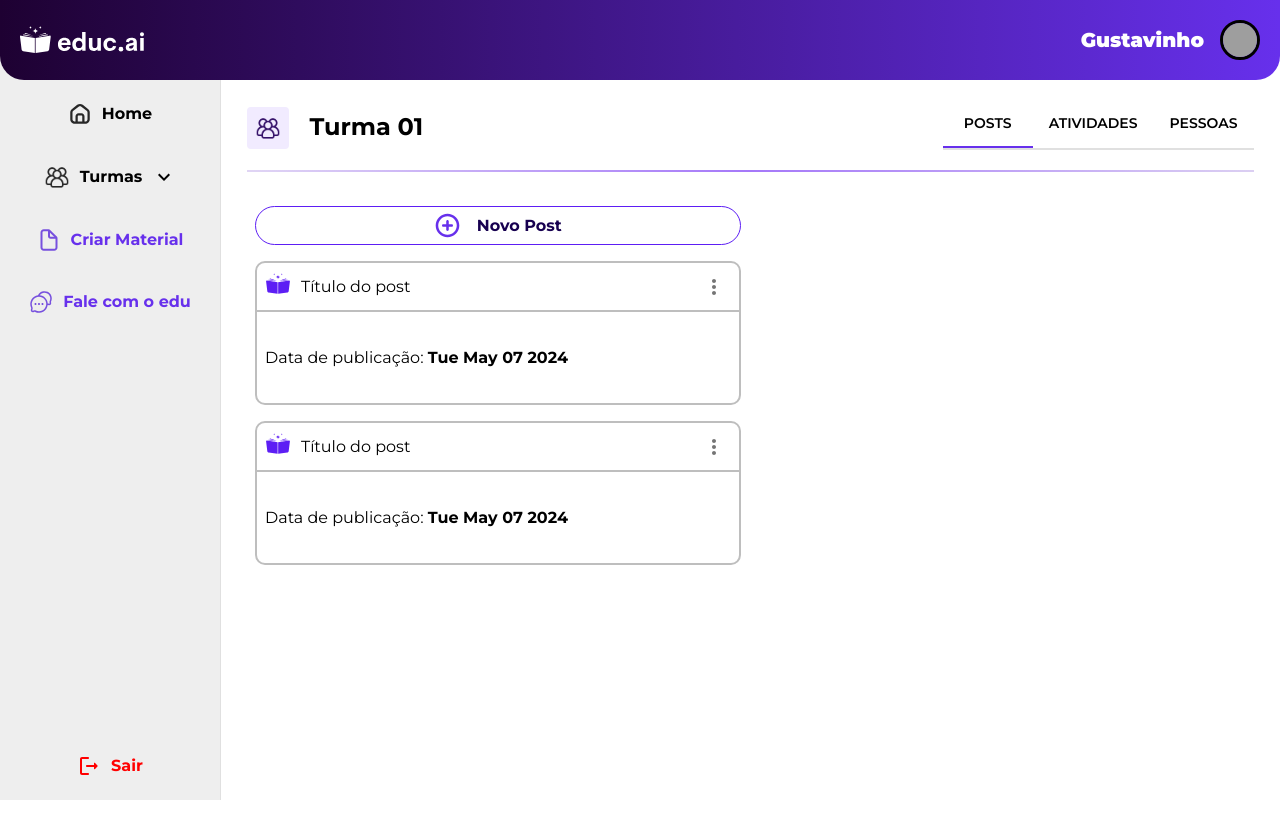
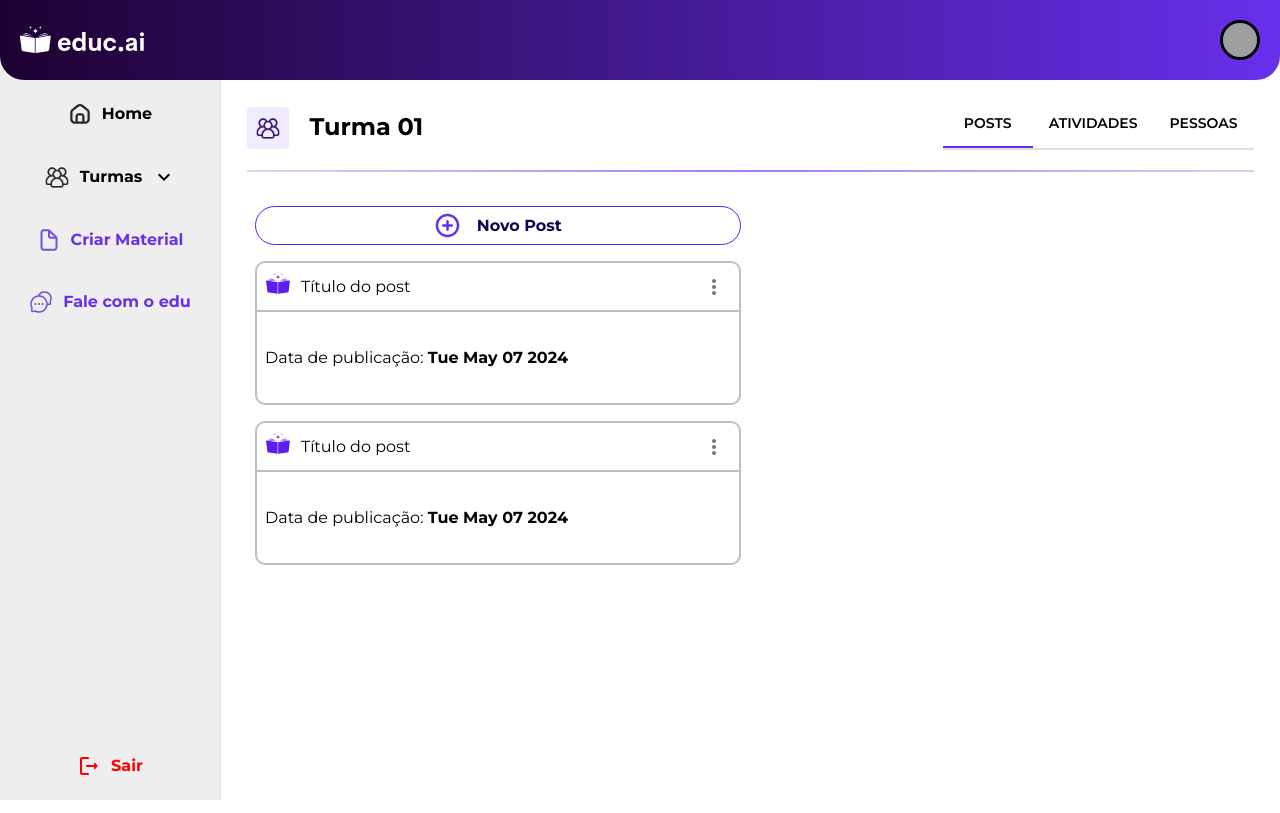
Before and after one commit to ribgu/educai-web-app, a React (Vite) app: page /turma/1 in a window 1280 px wide. Built offline with nearby package versions, Linux system fonts and the light colour scheme; grey boxes are pictures that could not be loaded.

Commit message:
feat: adicionando username no header

```diff
--- a/src/components/TopBar/TopBar.tsx
+++ b/src/components/TopBar/TopBar.tsx
@@ -1,8 +1,12 @@
 import Stack from '@mui/material/Stack'
 import Logo from '../Logo/Logo'
 import ProfileHeader from '../ProfileHeader/ProfileHeader'
+import { useContext } from 'react'
+import { AuthContext } from '../../contexts/AuthContext'
 
 export default function TopBar() {
+  const { username } = useContext(AuthContext)
+
   return (
     <Stack width='100%' height='80px' sx={{
       borderBottom: '1px solid transparent',
@@ -17,7 +21,7 @@ export default function TopBar() {
       padding: '20px'
     }}>
       <Logo variant='allWhite' width='ssm' />
-      <ProfileHeader name='Gustavinho' imageUrl='https://avatars.githubusercontent.com/u/6713782?v=4' />
+      <ProfileHeader name={username} imageUrl='https://avatars.githubusercontent.com/u/6713782?v=4' />
     </Stack>
   )
 }
--- a/src/contexts/AuthContext.tsx
+++ b/src/contexts/AuthContext.tsx
@@ -4,6 +4,7 @@ import { Auth } from '../lib/types/AuthContext'
 export const AuthContext = createContext<Auth>({
 	id: '',
 	role: 'STUDENT',
+	username: '',
 	updateAuthData: function (): void {
 		throw new Error('Function not implemented.')
 	},
--- a/src/lib/types/AuthContext.ts
+++ b/src/lib/types/AuthContext.ts
@@ -3,6 +3,7 @@ import { Role } from './Role'
 export type Auth = {
     id: string
 	role: Role
+    username: string
     updateAuthData: (newToken: string) => void
     getToken: () => string
 }
--- a/src/lib/types/JwtDecoded.ts
+++ b/src/lib/types/JwtDecoded.ts
@@ -1,6 +1,7 @@
 export type JwtDecoded = {
-	iss: string,
-	id: string,
-	role: 'TEACHER' | 'STUDENT',
+	iss: string
+	id: string
+	role: 'TEACHER' | 'STUDENT'
 	exp: Date
+	username: string
 }
--- a/src/providers/AuthProvider.tsx
+++ b/src/providers/AuthProvider.tsx
@@ -11,6 +11,7 @@ interface Props {
 const AuthProvider = ({ children }: Props) => {
 	const [id, setId] = useState('')
 	const [token, setToken] = useState('')
+	const [username, setUsername] = useState('')
 	const [role, setRole] = useState<Role>('TEACHER')
 
 	const updateAuthData = (newToken: string) => {
@@ -19,6 +20,7 @@ const AuthProvider = ({ children }: Props) => {
 		setId(tokenDecoded.id)
 		setRole(tokenDecoded.role)
 		setToken(newToken)
+		setUsername(tokenDecoded.username)
 		sessionStorage.setItem('token', newToken)
 	}
 
@@ -40,7 +42,7 @@ const AuthProvider = ({ children }: Props) => {
 	}
 
 	return (
-		<AuthContext.Provider value={{ id, role, updateAuthData, getToken }}>
+		<AuthContext.Provider value={{ id, role, username, updateAuthData, getToken }}>
 			{children}
 		</AuthContext.Provider>
 	)
```
